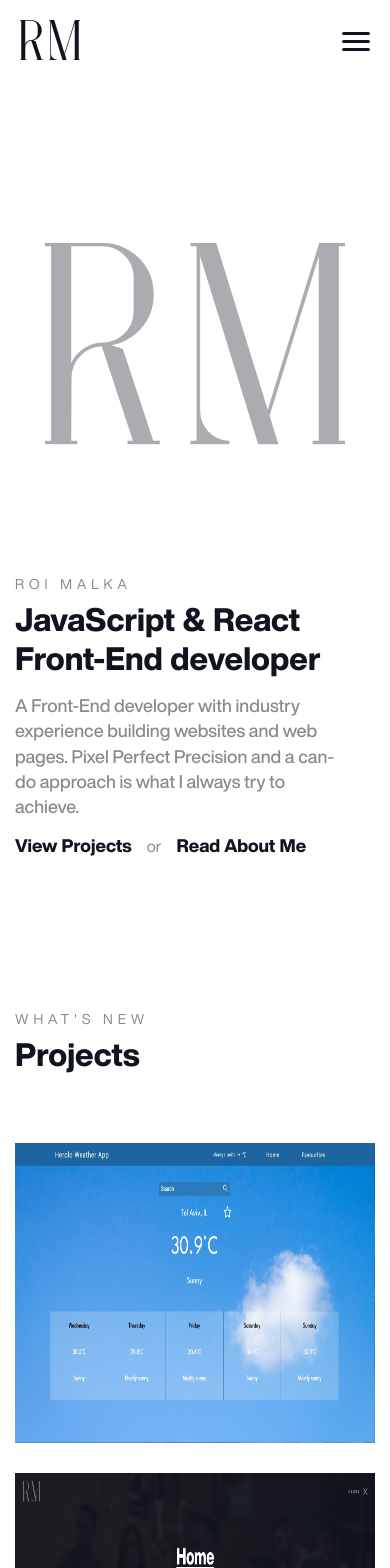
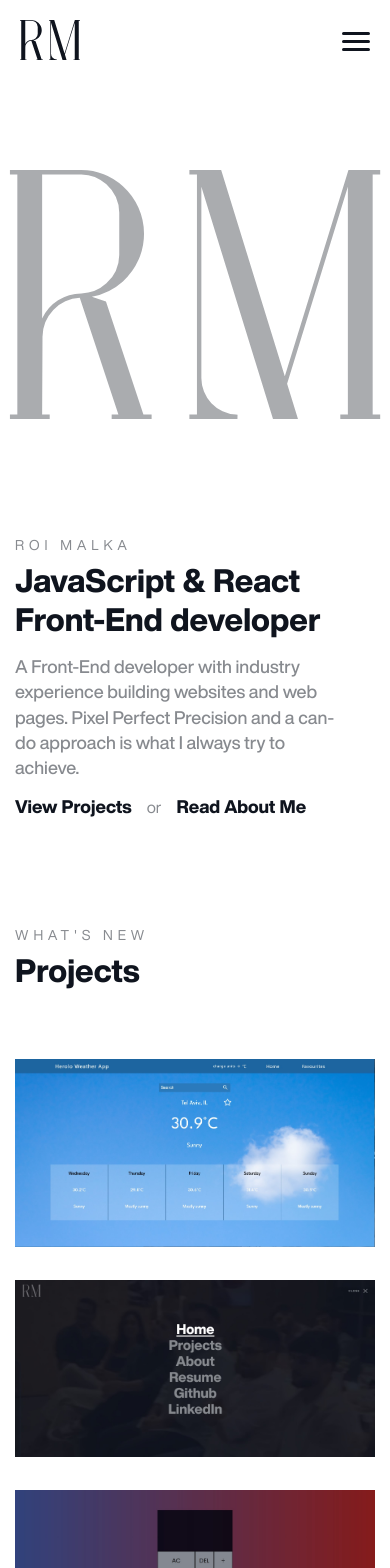
Before and after one commit to roimalka10/portfolio-2022, a React (Create React App) app: page / in a window 390 px wide. Shown: the top 1568 px of the page. Built offline with nearby package versions, Linux system fonts and the light colour scheme.

Commit message:
css fixed for mobile

```diff
--- a/src/App.js
+++ b/src/App.js
@@ -15,7 +15,7 @@ const App = () => {
   const location = useLocation();
   window.addEventListener("resize", appHeight);
 
-  var appHeight = function appHeight() {
+  var appHeight = function () {
     var doc = document.documentElement;
     doc.style.setProperty("--app-height", "".concat(window.innerHeight, "px"));
   };
--- a/src/css/HomeGallery.css
+++ b/src/css/HomeGallery.css
@@ -120,20 +120,33 @@
   }
 }
 @media (max-width: 767px) {
-  .home-gallery .name-logo {
+  /* .home-gallery .name-logo {
     top: 31%;
   }
 
   .home-gallery .name-logo svg {
     width: 300px;
+  } */
+
+  .home-gallery .name-logo {
+    top: 28%;
+    width: 95%;
+  }
+
+  .home-gallery .name-logo svg {
+    width: 100%;
   }
 
   .home-gallery .icons {
     display: none;
   }
+  /* .home-gallery .wrapper {
+    padding: 0 15px;
+    bottom: 65px;
+  } */
+
   .home-gallery .wrapper {
-    padding: 0 50px;
-    bottom: 65px;
+    padding: 0 15px;
   }
 
   .home-gallery .wrapper .home-row .home-main h1 {
@@ -150,8 +163,17 @@
     display: none;
   }
 }
-@media (max-width: 550px) {
-  .home-gallery .wrapper {
-    padding: 0 15px;
+@media (max-width: 767px) {
+  section.home-gallery {
+    height: calc(100vh - 84px);
   }
 }
+
+@media (max-width: 380px) {
+  .home-gallery .name-logo {
+    width: 90%;
+  }
+  .home-gallery .wrapper {
+    bottom: 10px;
+  }
+}
--- a/src/css/Projects.css
+++ b/src/css/Projects.css
@@ -6,7 +6,7 @@
 .projects .list {
   display: flex;
   flex-wrap: wrap;
-  margin: 95px -30px -30px -30px;
+  margin: 95px -30px 30px -30px;
   justify-content: center;
 }
 
@@ -34,7 +34,7 @@
 }
 
 .projects .list .project .project-image {
-  height: 400px;
+  height: 100%;
   overflow: hidden;
 }
 
@@ -130,6 +130,33 @@
   transition-delay: 0.21s;
 }
 
+@media (max-width: 1280px) {
+  .projects .list .project {
+    width: calc(50% - 50px);
+    margin: 15px;
+  }
+}
+@media (min-width: 1024px) and (max-width: 1280px) {
+  .projects .list .project-text p:not(.stack) {
+    display: none;
+  }
+}
+
+@media (min-width: 768px) and (max-width: 1024px) {
+  .projects .list {
+    align-items: center;
+    flex-wrap: nowrap;
+    flex-direction: column;
+    margin: 65px 20px 30px 20px;
+  }
+
+  .projects .list .project {
+    margin: 0px 0 30px 0;
+    width: 100% !important;
+    height: 100%;
+  }
+}
+
 @media (max-width: 767px) {
   .projects {
     padding-top: 80px;
@@ -145,10 +172,6 @@
   .projects .list .project {
     margin: 0px 0 30px 0;
     width: 100% !important;
-    height: 300px;
-  }
-
-  .projects .list .project .project-image {
     height: 100%;
   }
 
@@ -157,11 +180,9 @@
     width: 100% !important;
     top: 30px;
   }
-
   .projects .list .project-text p:not(.stack) {
     display: none;
   }
-
   .project-text h2 {
     font-size: 140%;
   }
--- a/src/css/main-styles.css
+++ b/src/css/main-styles.css
@@ -124,14 +124,11 @@ section {
 }
 
 @media (max-width: 1024px) {
-  .wrapper {
-    padding: 0 30px;
-  }
 }
 
 @media (max-width: 767px) {
   .wrapper {
-    padding: 0 50px;
+    padding: 0 15px;
   }
   h1 {
     font-size: 160%;
@@ -147,9 +144,6 @@ section {
 }
 
 @media (max-width: 550px) {
-  .wrapper {
-    padding: 0 15px;
-  }
 }
 
 ::-webkit-scrollbar {
```
